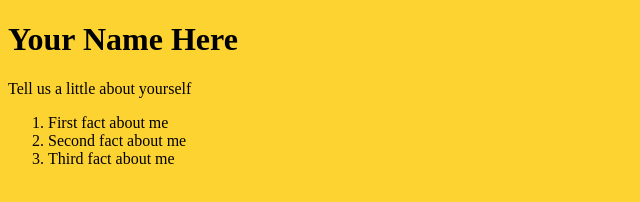
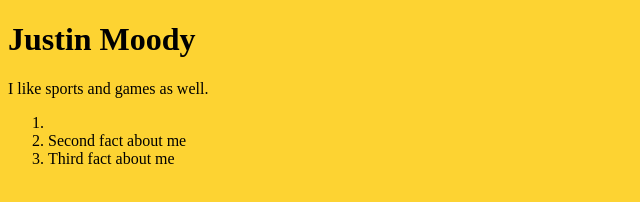
Before and after one commit to jmoody744/jmoody744.github.io, a plain HTML site: page index.html in a window 1280 px wide. Shown: the whole page, without its empty margins (0-640 px from the left). Drawn offline with Linux system fonts and the light colour scheme.

Commit message:
Update index.html

```diff
--- a/index.html
+++ b/index.html
@@ -4,10 +4,10 @@
 <link rel="stylesheet" href="/static/css/myCSS.css">
 </head>
 <body>
-<h1>Your Name Here</h1>
-  <p>Tell us a little about yourself</p>
+<h1>Justin Moody</h1>
+  <p>I like sports and games as well.</p>
   <ol>
-    <li>First fact about me</li>
+    <li></li>
     <li>Second fact about me</li>
     <li>Third fact about me</li>
   </ol>
```
